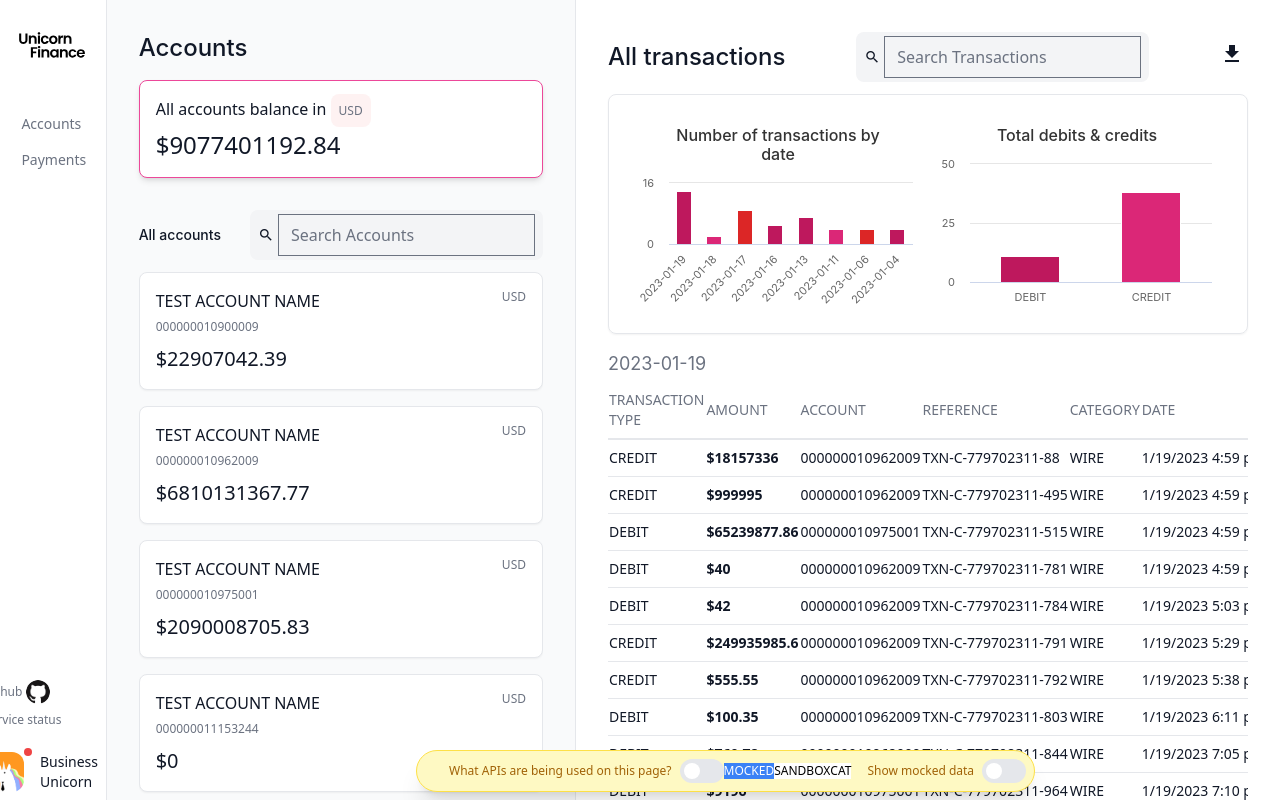
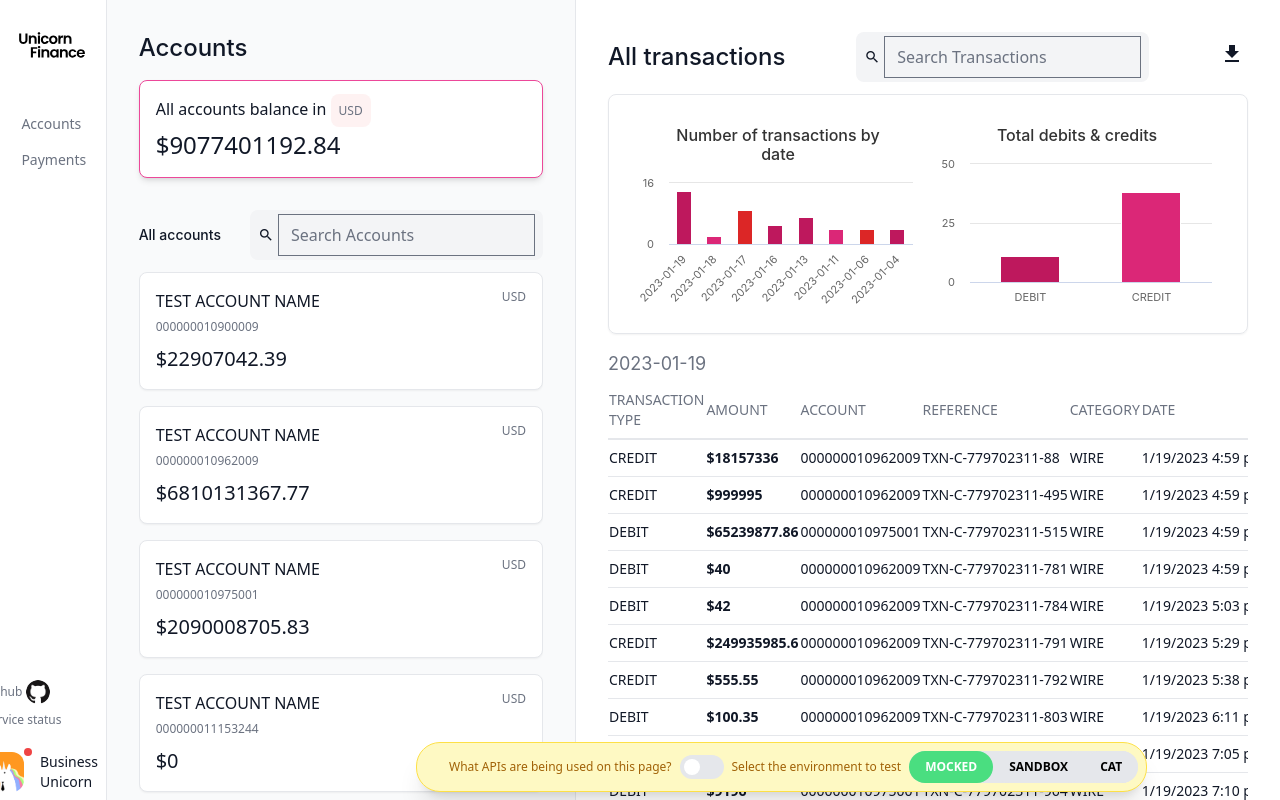
Before and after one commit to jpmorgan-payments/unicorn-finance, a React (Vite) app in the folder app/client/: page / in a window 1280 px wide. Shown: the top 800 px of the page. Built offline with nearby package versions, Linux system fonts and the light colour scheme.

Commit message:
Styling the UI

```diff
--- a/app/client/src/components/what_api.tsx
+++ b/app/client/src/components/what_api.tsx
@@ -4,8 +4,6 @@ import { AppContext, Environment } from '../context/AppContext';
 
 function WhatAPI() {
   const {
-    displayingMockedData,
-    setDisplayingMockedData,
     displayingApiData,
     setDisplayingApiData,
     setCurrentEnvironment,
@@ -16,8 +14,7 @@ function WhatAPI() {
   const environments = Object.keys(Environment)
   const selectedEnvironmentIndex = environments.indexOf(currentEnvironment);
   return (
-    <div className="fixed bottom-0 text-center left-1/2 -ml-56 mb-2 z-20">
-      <div className="bg-yellow-100 pl-4 pr-2 py-2 text-xs rounded-3xl border border-yellow-300 text-yellow-700 shadow-xl flex items-center">
+    <div className="gap-2 fixed bottom-0 text-center left-1/2 -ml-56 mb-2 z-20 bg-yellow-100 pl-4 pr-2 py-2 text-xs rounded-3xl border border-yellow-300 text-yellow-700 shadow-xl flex items-center">
       <Switch.Group>
         <div className="flex items-center ml-4">
           <Switch.Label className="text-xs mr-2">
@@ -38,6 +35,10 @@ function WhatAPI() {
           </Switch>
         </div>
       </Switch.Group>
+      <div className='flex flex-row gap-2 items-center'>
+
+        <p>Select the environment to test</p>
+        <span className='bg-gray-200 rounded-full'>
           <Tab.Group
             onChange={(index) => {
               setCurrentEnvironment(environments[index] as Environment)
@@ -49,7 +50,7 @@ function WhatAPI() {
                   /* Use the `selected` state to conditionally style the selected tab. */
                   <button
                     className={
-                    selected ? 'bg-blue-500 text-white' : 'bg-white text-black'
+                      ` rounded-full font-bold px-4 py-2 ${selected ? 'bg-green-400 text-white' : 'bg-gray-200 text-black'}`
                     }
                   >
                     {env}
@@ -58,27 +59,8 @@ function WhatAPI() {
               </Tab>)}
             </Tab.List>
           </Tab.Group>
-        <Switch.Group>
-          <div className="flex items-center ml-4">
-            <Switch.Label className="text-xs mr-2">
-              Show mocked data
-            </Switch.Label>
-            <Switch
-              data-cy="showMockedData"
-              checked={displayingMockedData}
-              onChange={() => setDisplayingMockedData(!displayingMockedData)}
-              className={`${displayingMockedData ? 'bg-green-400 ' : 'bg-gray-200'
-                } relative inline-flex items-center h-6 rounded-full w-11 txt-xs`}
-            >
-              <span className="sr-only">Show mocked data</span>
-              <span
-                className={`${displayingMockedData ? 'translate-x-6' : 'translate-x-1'
-                  } inline-block w-4 h-4 transform bg-white rounded-full`}
-              />
-            </Switch>
+        </span>
       </div>
-        </Switch.Group>
-      </div >
     </div >
   );
 }
```
Lines whose indentation alone changed are shown as unchanged.
